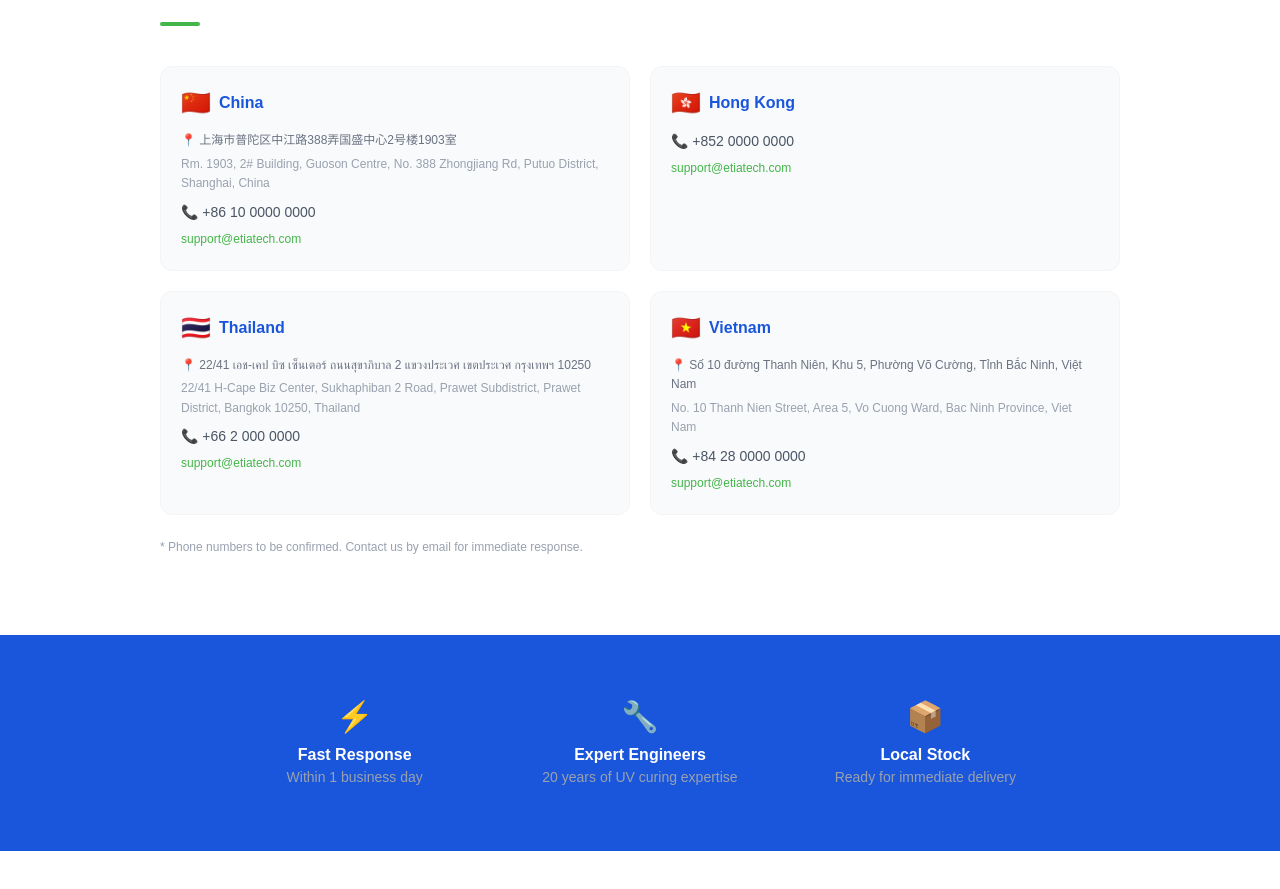
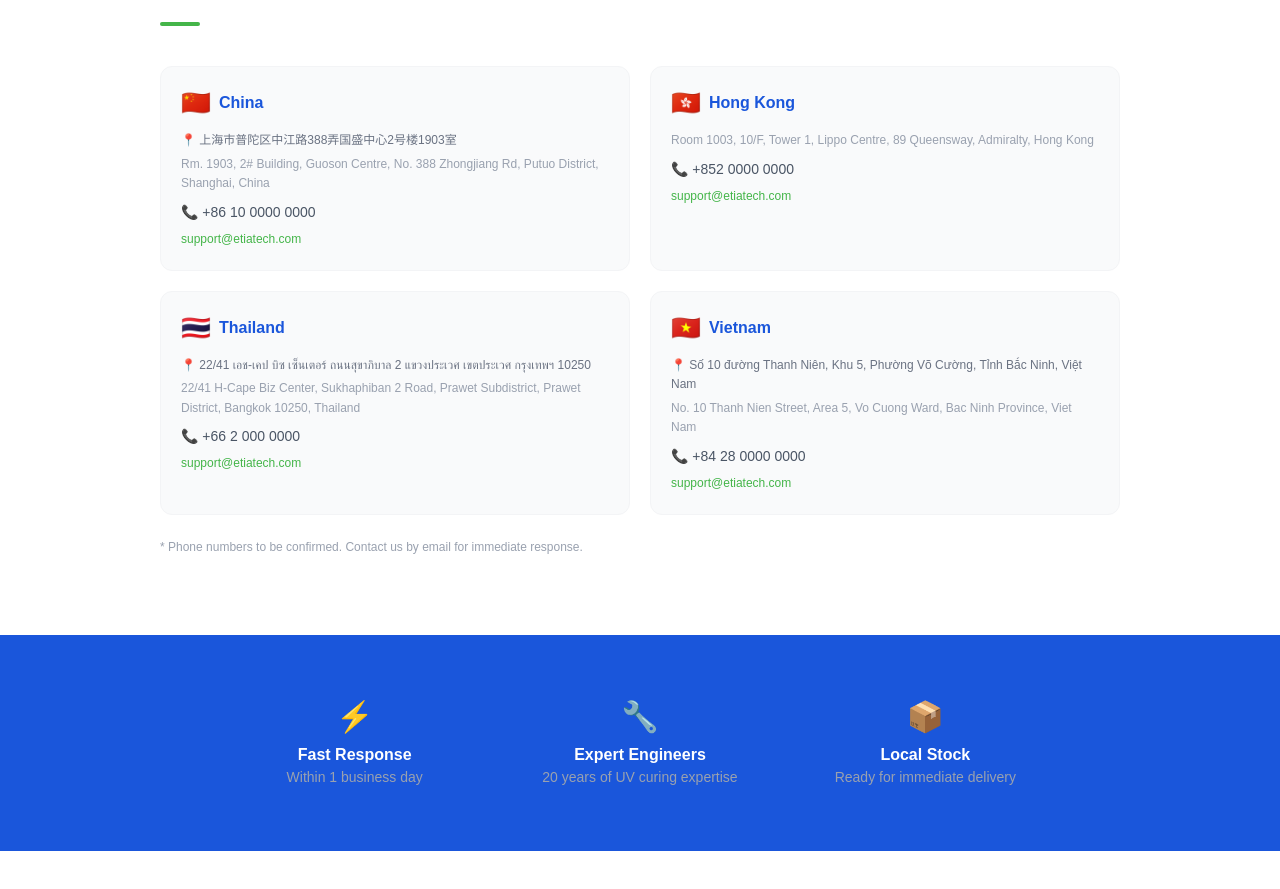
Before and after one commit to helloskmodel/etiatech-website, a Next.js app: page /contact in a window 1280 px wide. Shown: the part 1980-2869 px from the top of the page. Built offline with nearby package versions, Linux system fonts and the light colour scheme.

Commit message:
Contact: add Hong Kong office address
Co-Authored-By: Claude Opus 4.8 <noreply@anthropic.com>
Claude-Session: https://claude.ai/code/session_01P78KNFGp8sJDZyS4GVPZj9

```diff
--- a/app/contact/page.tsx
+++ b/app/contact/page.tsx
@@ -183,6 +183,7 @@ export default function ContactPage() {
               },
               {
                 region: "Hong Kong", flag: "🇭🇰", phone: "+852 0000 0000", email: "support@etiatech.com",
+                en: "Room 1003, 10/F, Tower 1, Lippo Centre, 89 Queensway, Admiralty, Hong Kong",
               },
               {
                 region: "Thailand", flag: "🇹🇭", phone: "+66 2 000 0000", email: "support@etiatech.com",
```
